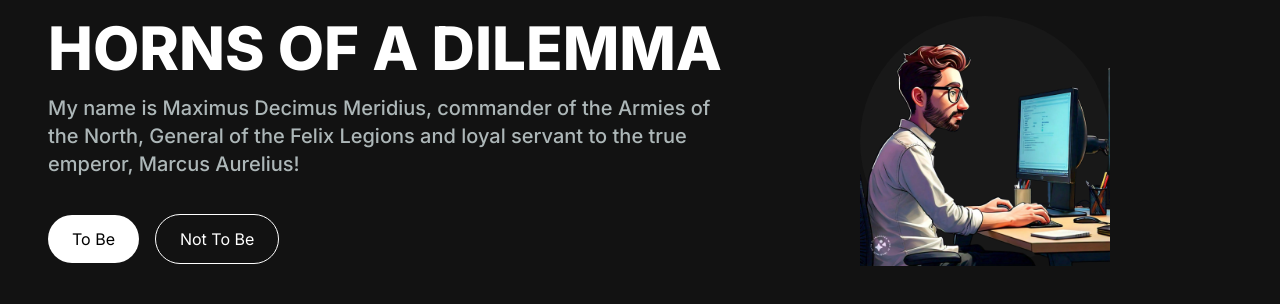
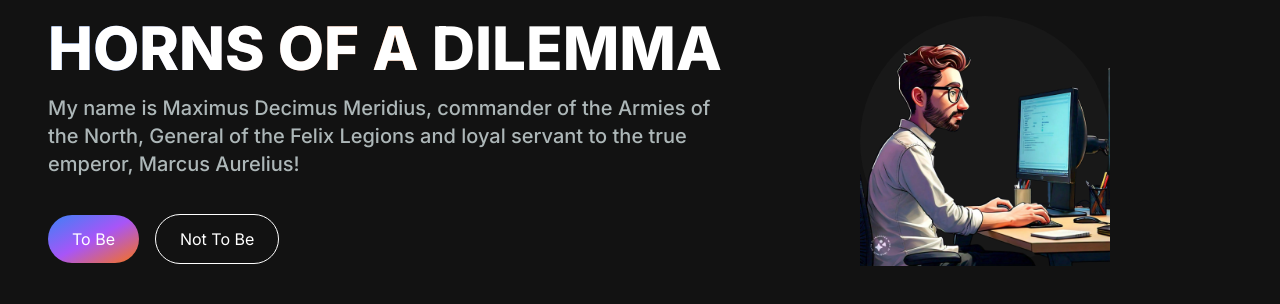
Before and after one commit to maximus-kai/portfolio, a Next.js app: page / in a window 1280 px wide. Shown: the top 304 px of the page. Built offline with nearby package versions, Linux system fonts and the light colour scheme.

Commit message:
gradient

```diff
--- a/app/src/components/HeroSection.tsx
+++ b/app/src/components/HeroSection.tsx
@@ -6,16 +6,19 @@ export default function Hero() {
       <div className='grid grid-cols-1 sm:grid-cols-12'>
         <div className='col-span-7 place-self-center text-center sm:text-left'>
     <h1 className="text-white text-4xl lg:text-6xl sm:text-5xl font-extrabold mb-4 ">
-      HORNS OF A DILEMMA
+            <span className='text-transparent text-white bg-clip-text bg-gradient-to-r from-blue-500 to-orange-500'>
+            HORNS OF A{" "}
+            </span>
+            DILEMMA
       </h1>
       <p className='text-[#adb7b8] text-lg lg:text-xl mb-6 font-medium'>
       My name is Maximus Decimus Meridius, commander of the Armies of the North, General of the Felix Legions and loyal servant to the true emperor, Marcus Aurelius!
           </p>
           <div>
-            <button className='px-6 py-3 rounded-full mr-4 bg-white hover:bg-slate-200 text-black'>
+            <button className='px-6 py-3 w-full sm:w-fit rounded-full mr-4 bg-gradient-to-br from-blue-500 via-purple-500 to-orange-500 hover:bg-slate-200 text-white'>
               To Be
             </button>
-            <button className='px-6 py-3 rounded-full bg-transparent border border-white text-white hover:bg-slate-800 mt-3'>
+            <button className='px-6 py-3 w-full sm:w-fit rounded-full bg-transparent border border-white text-white hover:bg-slate-800 mt-3'>
               Not To Be             </button>
           </div>
         </div>
```
